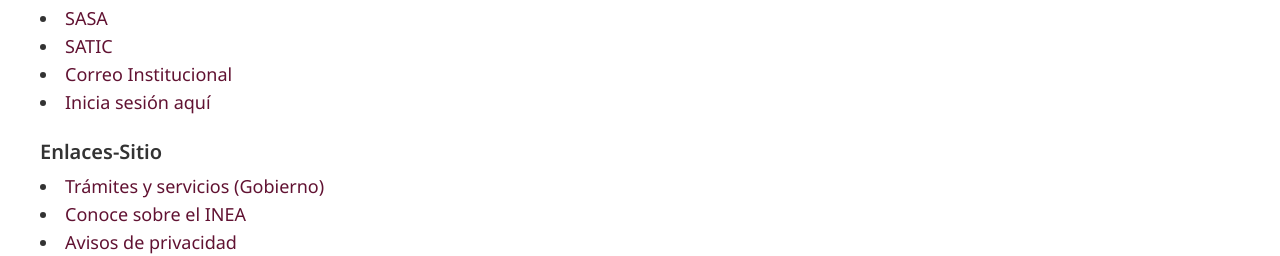
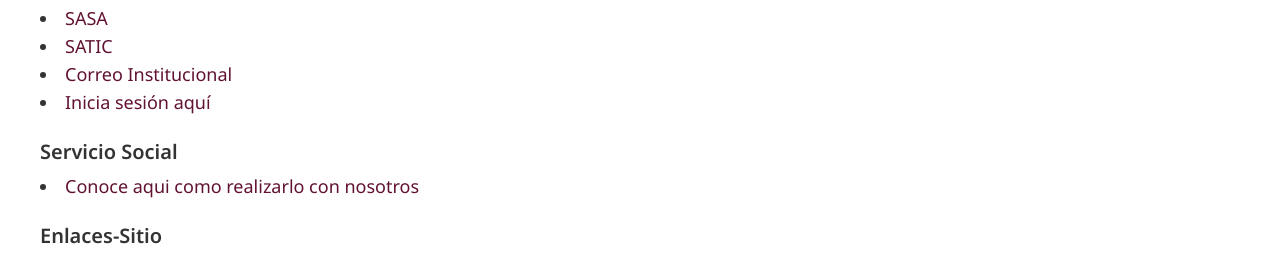
Before and after one commit to ineacdmx2024/inea-web, a Next.js app: page /mapa-sitio in a window 1280 px wide. Shown: the part 1401-1657 px from the top of the page. Built offline with nearby package versions, Linux system fonts and the light colour scheme.

Commit message:
Update page.jsx

```diff
--- a/src/app/mapa-sitio/page.jsx
+++ b/src/app/mapa-sitio/page.jsx
@@ -124,6 +124,15 @@ export default function MapaDelSitio() {
           </ul>
         </div>
 
+        {/* Sección: Servicio Social */}
+         <div>
+            <h2 className="text-lg sm:text-xl font-semibold mb-2">Servicio Social</h2>
+            <ul className="list-disc list-inside space-y-1">
+                <li><Link href="/servicio-social" className="text-[#611232] hover:text-[#D3C09B] cursor-pointer hover:underline">
+                Conoce aqui como realizarlo con nosotros</Link></li>
+            </ul>
+        </div>
+
         {/* Sección: Enlaces */}
         <div>
           <h2 className="text-lg sm:text-xl font-semibold mb-2">Enlaces-Sitio</h2>
```
